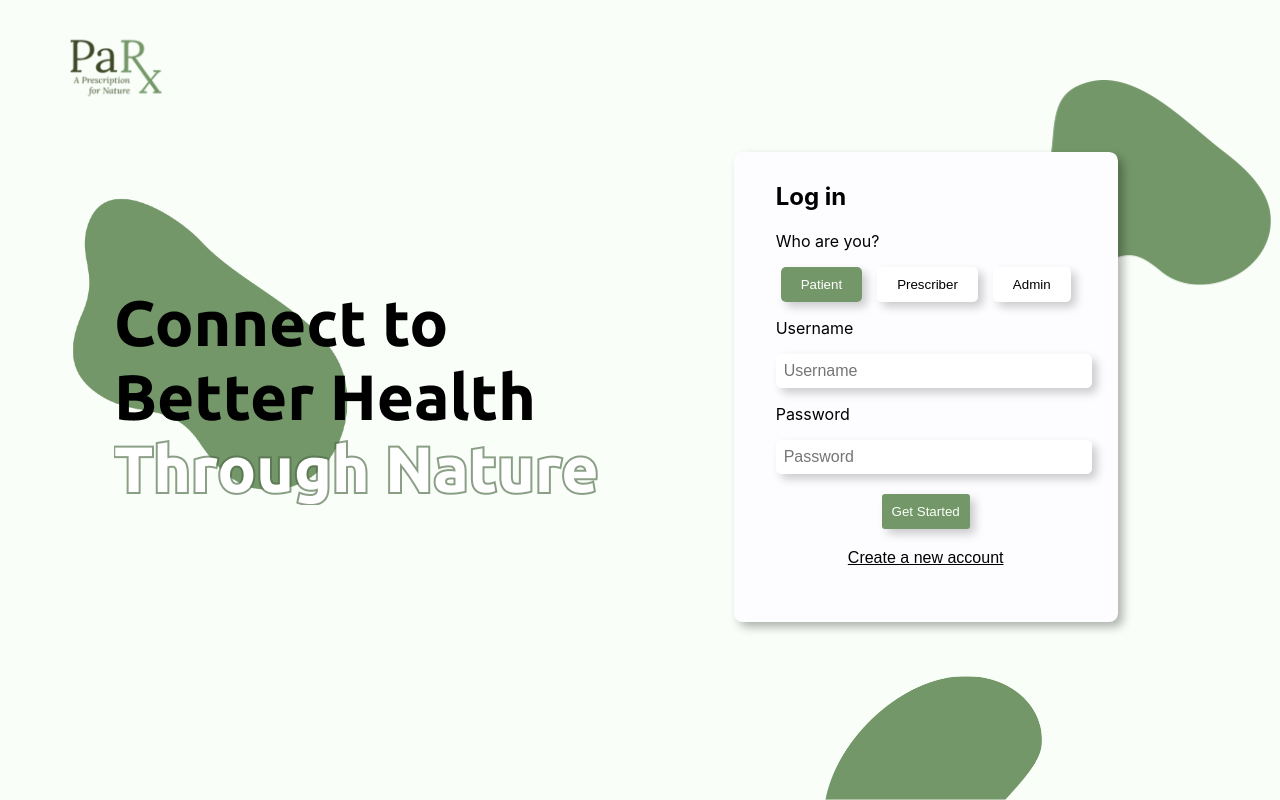
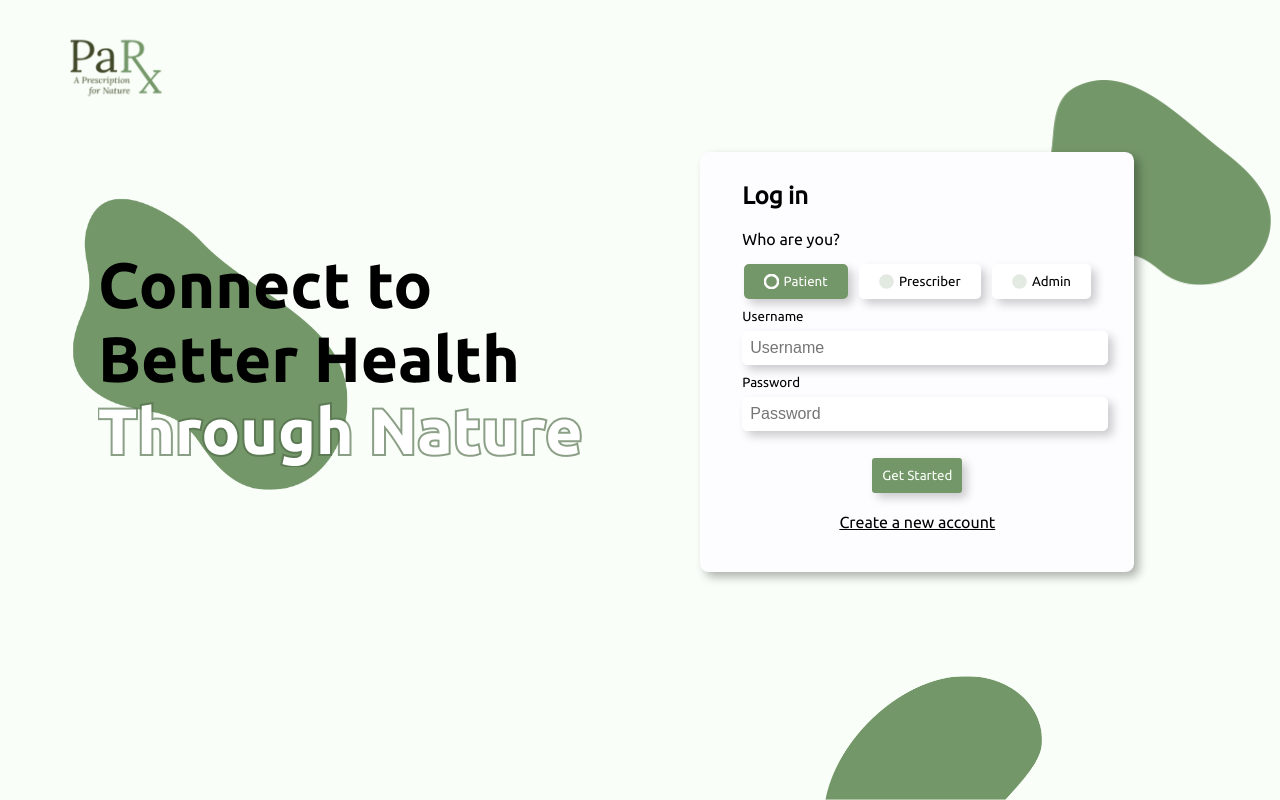
Before and after one commit to ThunderRoar/c01w24-project-notParx, a React (Create React App) app in the folder frontend/: page /login in a window 1280 px wide. Built offline with nearby package versions, Linux system fonts and the light colour scheme.

Commit message:
Add icons and fonts

```diff
--- a/frontend/package.json
+++ b/frontend/package.json
@@ -5,6 +5,7 @@
   "dependencies": {
     "@emotion/react": "^11.11.4",
     "@emotion/styled": "^11.11.0",
+    "@fontsource/ubuntu": "^5.0.12",
     "@mui/icons-material": "^5.15.12",
     "@mui/material": "^5.15.12",
     "@testing-library/jest-dom": "^5.17.0",
@@ -14,6 +15,7 @@
     "react": "^18.2.0",
     "react-dom": "^18.2.0",
     "react-dropzone": "^14.2.3",
+    "react-icons": "^5.0.1",
     "react-router-dom": "^6.22.3",
     "react-scripts": "5.0.1",
     "reactjs-popup": "^2.0.6",
--- a/frontend/src/components/login/LoginBox.jsx
+++ b/frontend/src/components/login/LoginBox.jsx
@@ -2,6 +2,10 @@ import './LoginBox.scss';
 import * as React from 'react';
 import loginImage from '../../resources/img/LoginText.png';
 import { useNavigate } from 'react-router-dom';
+import "@fontsource/ubuntu";
+import "@fontsource/ubuntu/400.css";
+import "@fontsource/ubuntu/400-italic.css";
+import { FaRegCircle, FaCircle } from "react-icons/fa";
 
 const LoginBox = () => {
 
@@ -16,8 +20,9 @@ const LoginBox = () => {
     const [city, setCity] = React.useState('');
     const [address, setAddress] = React.useState('');
     const [provDocID, setProvDocID] = React.useState('');
-    const [province, setProvince] = React.useState('')
-
+    const [province, setProvince] = React.useState('');
+    const [boxHeight, setBoxHeight] = React.useState(400);
+    const [boxWidth, setBoxWidth] = React.useState(350);
 
     const login = 'login'
     const signUp = 'signUp'
@@ -28,13 +33,32 @@ const LoginBox = () => {
     const navigate = useNavigate()
 
     const typeSwitchClicked = (buttonId) => {
+        if (currentView === signUp) {
+            if (buttonId === prescriber) {
+                setBoxHeight(650)
+            } else {
+                setBoxHeight(710)
+            }
+        }
         setActiveButton(buttonId);
     };
 
     const switchViewClicked = (buttonID) => {
-        if (buttonID === 'login') {
+        if (activeButton === admin) {
+            setActiveButton(patient)
+        }
+
+        if (buttonID === 'login') { // Sign up view
+            if (activeButton === prescriber) {
+                setBoxHeight(650)
+            } else {
+                setBoxHeight(710)
+            }
+            setBoxWidth(350)
             setCurrentView('signUp')
-        } else {
+        } else { // Login View
+            setBoxHeight(400)
+            setBoxWidth(350)
             setCurrentView('login')
         }
     }
@@ -173,7 +197,7 @@ const LoginBox = () => {
             </div>
             <div className='login-component'>
                     <div className='content'>
-                        <div className='table-container'>
+                        <div className='table-container' style={{height: `${boxHeight}px`, width: `${boxWidth}px`}}>
                             {currentView === login && (<h2>Log in</h2>)}
                             {currentView === signUp && (<h2>Sign Up</h2>)}
                             <p>Who are you?</p>
@@ -181,18 +205,30 @@ const LoginBox = () => {
                                 <button
                                     className={`type-button ${activeButton === patient ? 'active' : ''}`}
                                     onClick={() => typeSwitchClicked(patient)} >
-                                    Patient
+                                        <div className='row'>
+                                            {activeButton === patient && (<FaRegCircle strokeWidth={35} size={15} color="white" />)}
+                                            {activeButton !== patient && (<FaCircle size={15} color="#E3EAE1" />)}
+                                            <text style={{marginLeft: `5px`}}>Patient</text>
+                                        </div>
                                 </button>
                                 <button
                                     className={`type-button ${activeButton === prescriber ? 'active' : ''}`}
                                     onClick={() => typeSwitchClicked(prescriber)} >
-                                    Prescriber
+                                    <div className='row'>
+                                            {activeButton === prescriber && (<FaRegCircle strokeWidth={35} size={15} color="white" />)}
+                                            {activeButton !== prescriber && (<FaCircle size={15} color="#E3EAE1" />)}
+                                            <text style={{marginLeft: `5px`}}>Prescriber</text>
+                                        </div>
                                 </button>
                                 {currentView === login && (
                                     <button
                                         className={`type-button ${activeButton === admin ? 'active' : ''}`}
                                         onClick={() => typeSwitchClicked(admin)} >
-                                        Admin
+                                        <div className='row'>
+                                            {activeButton === admin && (<FaRegCircle strokeWidth={35} size={15} color="white" />)}
+                                            {activeButton !== admin && (<FaCircle size={15} color="#E3EAE1" />)}
+                                            <text style={{marginLeft: `5px`}}>Admin</text>
+                                        </div>
                                     </button>
                                 )}
                             </div>
@@ -200,43 +236,70 @@ const LoginBox = () => {
                                 <>
                                 {activeButton === prescriber && (
                                     <>
-                                    <p>Unique PaRx ID</p>
+                                    <small>Unique PaRx ID</small>
                                     <input type="text" className="input-field" placeholder="Unique PaRx ID" value={provDocID} onChange={handleProvDocIDChange}/>
                                     </>
                                 )}
 
                                 {activeButton === patient && (
+                                    <div className='row-input'>
+                                        <div className='column'>
+                                            <small>First Name</small>
+                                            <input type="text" className="input-field" placeholder="First Name" value={firstName} onChange={handleFirstNameChange}/>
+                                        </div>
+                                        <div className='column'>
+                                            <small>Last Name</small>
+                                            <input type="text" className="input-field" placeholder="Last Name" value={lastName} onChange={handleLastNameChange}/>
+                                        </div>
+                                    </div>
+                                )}
+                                <small>Email</small>
+                                <input type="text" className="input-field" placeholder="Email" value={email} onChange={handleEmailChange}/>
+                                <small>Language</small>
+                                <input type="text" className="input-field" placeholder="Language" value={language} onChange={handleLanguageChange}/>
+                                {activeButton === patient && (
+                                    <div className='row-input'>
+                                        <div className='column'>
+                                            <small>Province</small>
+                                            <div style={{marginTop: `12px`}}>
+                                                <select value={province} onChange={handleProvinceChange}>
+                                                    <option value='AB'>AB</option>
+                                                    <option value='BC'>BC</option>
+                                                    <option value='ON'>ON</option>
+                                                    <option value='MB'>MB</option>
+                                                    <option value='NB'>NB</option>
+                                                    <option value='NL'>NL</option>
+                                                    <option value='NS'>NS</option>
+                                                    <option value='PE'>PE</option>
+                                                    <option value='QC'>QC</option>
+                                                    <option value='SK'>SK</option>
+                                                </select>
+                                            </div>
+                                        </div>
+                                        <div className='column'>
+                                            <small>City</small>
+                                            <input type="text" className="input-field" placeholder="City" value={city} onChange={handleCityChange}/>
+                                        </div>
+                                    </div>
+                                )}
+                                {activeButton === prescriber && (
                                     <>
-                                    <p>First Name</p>
-                                    <input type="text" className="input-field" placeholder="First Name" value={firstName} onChange={handleFirstNameChange}/>
-                                    <p>Last Name</p>
-                                    <input type="text" className="input-field" placeholder="Last Name" value={lastName} onChange={handleLastNameChange}/>
+                                    <small>City</small>
+                                    <input type="text" className="input-field" placeholder="City" value={city} onChange={handleCityChange}/>
                                     </>
                                 )}
-                                <p>Email</p>
-                                <input type="text" className="input-field" placeholder="Email" value={email} onChange={handleEmailChange}/>
-                                <p>Language</p>
-                                <input type="text" className="input-field" placeholder="Language" value={language} onChange={handleLanguageChange}/>
-                                {activeButton === patient && (
-                                    <>
-                                    <p>Province</p>
-                                    <input type="text" className="input-field" placeholder="Province" value={province} onChange={handleProvinceChange}/>
-                                    </>
-                                )}
-                                <p>City</p>
-                                <input type="text" className="input-field" placeholder="City" value={city} onChange={handleCityChange}/>
-                                <p>Address</p>
+                                <small>Address</small>
                                 <input type="text" className="input-field" placeholder="Address" value={address} onChange={handleAddressChange}/>
                                 </>
                             )}
                             {(currentView === login || (currentView === signUp && activeButton === patient)) && (
                                 <>
-                                <p>Username</p>
+                                <small>Username</small>
                                 <input type="text" className="input-field" placeholder="Username" value={username} onChange={handleUsernameChange}/>
                                 </>
                             )}
-                            <p>Password</p>
-                            <input type="text" className="input-field" placeholder="Password" value={password} onChange={handlePasswordChange}/>
+                            <small>Password</small>
+                            <input type="password" className="input-field" placeholder="Password" value={password} onChange={handlePasswordChange}/>
                             <div className='row'>
                             {currentView === signUp && (
                                 <button className='custom-button' onClick={() => signUpClicked()}>
@@ -268,40 +331,3 @@ const LoginBox = () => {
 };
 
 export default LoginBox;
-
-
-// {currentView === 'signUp' && (
-//     <div className='content'>
-//         <div className='table-container'>
-//             <h2>Sign Up</h2>
-//             <p>Who are you?</p>
-//             <div className='button-group'>
-//                 <button
-//                     className={`type-button ${activeButton === 'Patient' ? 'active' : ''}`}
-//                     onClick={() => typeSwitchClicked('Patient')} >
-//                     Patient
-//                 </button>
-//                 <button
-//                     className={`type-button ${activeButton === 'Prescriber' ? 'active' : ''}`}
-//                     onClick={() => typeSwitchClicked('Prescriber')} >
-//                     Prescriber
-//                 </button>
-//             </div>
-
-//             <p>Username</p>
-//             <input type="text" className="input-field" placeholder="Username" value={username} onChange={handleUsernameChange}/>
-//             <p>Password</p>
-//             <input type="text" className="input-field" placeholder="Password" value={password} onChange={handlePasswordChange}/>
-//             <div className='row'>
-//                 <button className='custom-button' onClick={() => loginClicked()}>
-//                     <span>Get Started</span>
-//                 </button>
-//             </div>
-//             <div className='row'>
-//                 <button className='switch-screen-button' onClick={() => switchViewClicked('signUp')}>
-//                     <span>Use an existing account</span>
-//                 </button>
-//             </div>
-//         </div>
-//     </div>
-// )}
--- a/frontend/src/components/login/LoginBox.scss
+++ b/frontend/src/components/login/LoginBox.scss
@@ -6,14 +6,16 @@
 
 .image-container{
     display: flex;
-    flex-direction: column;
     justify-content: center;
+    align-items: center;
+    height: 410px;
 }
 
 .login-component {
     display: flex;
     flex-direction: column;
     justify-content: center;
+    font-family: "Ubuntu";
     .content {
         padding: 10px 10px;
         background-color: #FDFDFF;
@@ -31,8 +33,6 @@
         .table-container {
             padding-left: 2rem;
             padding-right: 2rem;
-            width: 300px;
-            height: 450px;
             overflow: auto;
 
         }
@@ -41,7 +41,16 @@
         display: flex;
         flex-direction: row;
         justify-content: space-evenly;
+    }
+    .row-input {
+        display: flex;
+        flex-direction: row;
 
+        .column {
+            display: flex;
+            flex-direction: column;
+            margin-right: 30px;
+        }
     }
 }
 
@@ -56,6 +65,7 @@
     color: #F9FFF8;
     cursor: pointer;
     box-shadow: 5px 5px 10px rgba(0, 0, 0, 0.2);
+    font-family: "Ubuntu";
 
     &:hover {
         background-color: lightgray;
@@ -65,6 +75,8 @@
 .input-field {
     width: 100%;
     padding: 7px;
+    margin-bottom: 7px;
+    margin-top: 7px;
     border: 1px solid #ffffff;
     border-radius: 5px;
     font-size: 16px;
@@ -79,12 +91,17 @@
 
 .type-button {
     padding: 10px 20px;
+    margin-bottom: 7px;
     border: none;
     border-radius: 5px;
     background-color: #ffffff;
     color: black;
     cursor: pointer;
+    font-family: "Ubuntu";
     box-shadow: 5px 5px 10px rgba(0, 0, 0, 0.2);
+    justify-content: space-between;
+    display: flex;
+    flex-direction: row;
 
     &:hover {
       background-color: lightgray;
@@ -104,4 +121,5 @@
     color: rgb(0, 0, 0);
     text-decoration: underline;
     cursor: pointer;
+    font-family: "Ubuntu";
 }
```
Also changed, not shown: 1 other file (tests, documents, lock files or other folders).
